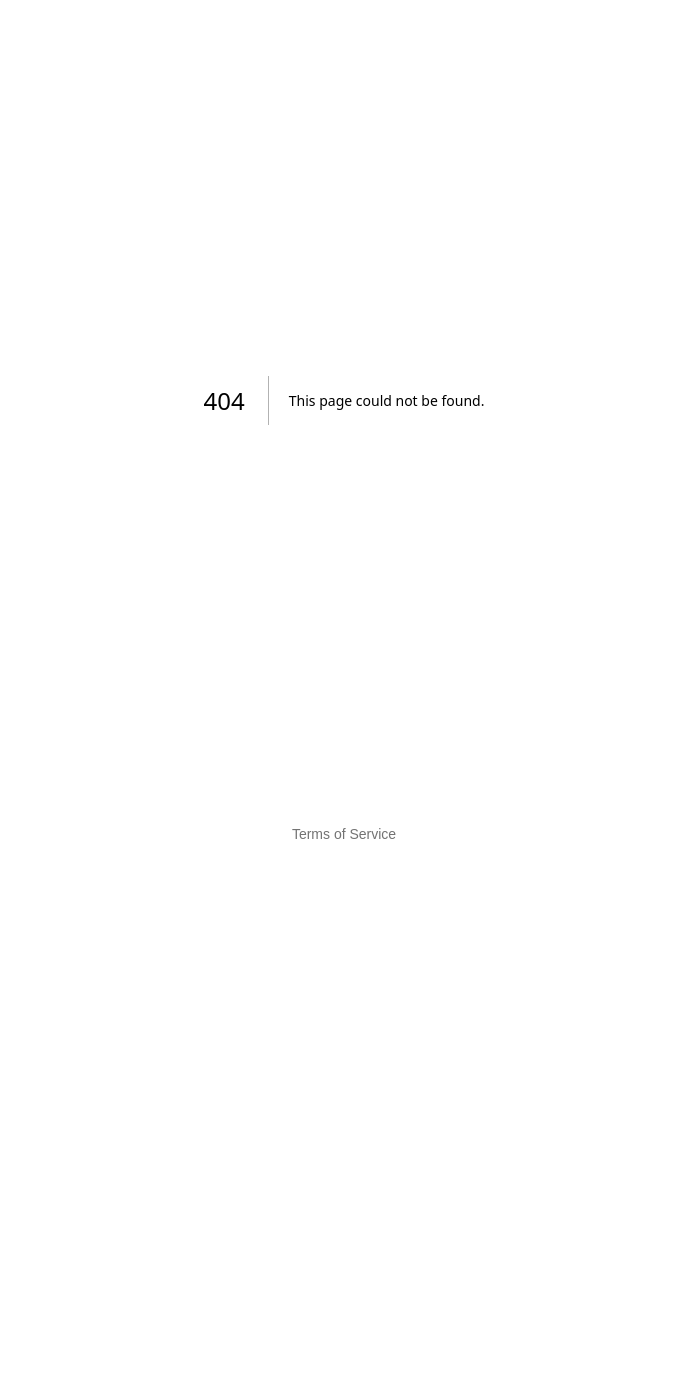
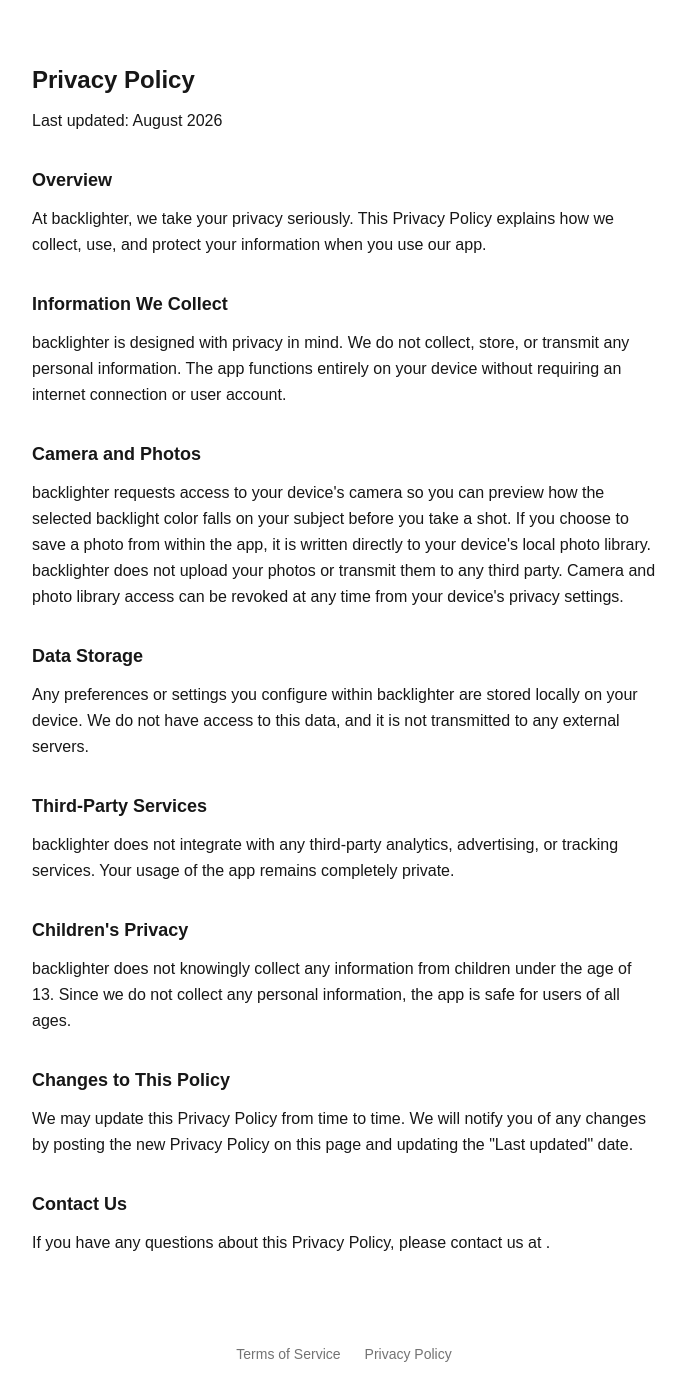
Before and after one commit to jarrensj/backlighter.com, a Next.js app: page /privacy in a window 1280 px wide. Before the commit this address had no page. Shown: the whole page, without its empty margins (296-982 px from the left). Before the commit the page ends 868 px from the top, so only its background shows below. Built offline with nearby package versions, Linux system fonts and the light colour scheme.

Commit message:
Add Privacy Policy page
Adds /privacy rendered from content/privacy.md and links it in the
footer. The contact email again comes from the EMAIL_ADDRESS
environment variable via placeholder substitution.

```diff
--- /dev/null
+++ b/app/privacy/page.tsx
@@ -0,0 +1,16 @@
+import type { Metadata } from "next";
+import { Markdown } from "@/components/markdown";
+import { loadContent } from "@/lib/content";
+
+export const metadata: Metadata = {
+  title: "Privacy Policy — backlighter",
+};
+
+export default async function PrivacyPage() {
+  const { markdown, email } = await loadContent("privacy");
+  return (
+    <main className="mx-auto w-full max-w-2xl flex-1 px-6 py-16">
+      <Markdown markdown={markdown} email={email} />
+    </main>
+  );
+}
--- a/components/footer.tsx
+++ b/components/footer.tsx
@@ -7,6 +7,9 @@ export function Footer() {
       <Link href="/terms" className="hover:underline">
         Terms of Service
       </Link>
+      <Link href="/privacy" className="hover:underline">
+        Privacy Policy
+      </Link>
       {email && (
         <a href={`mailto:${email}`} className="hover:underline">
           {email}
--- /dev/null
+++ b/content/privacy.md
@@ -0,0 +1,35 @@
+# Privacy Policy
+
+Last updated: August 2026
+
+## Overview
+
+At backlighter, we take your privacy seriously. This Privacy Policy explains how we collect, use, and protect your information when you use our app.
+
+## Information We Collect
+
+backlighter is designed with privacy in mind. We do not collect, store, or transmit any personal information. The app functions entirely on your device without requiring an internet connection or user account.
+
+## Camera and Photos
+
+backlighter requests access to your device's camera so you can preview how the selected backlight color falls on your subject before you take a shot. If you choose to save a photo from within the app, it is written directly to your device's local photo library. backlighter does not upload your photos or transmit them to any third party. Camera and photo library access can be revoked at any time from your device's privacy settings.
+
+## Data Storage
+
+Any preferences or settings you configure within backlighter are stored locally on your device. We do not have access to this data, and it is not transmitted to any external servers.
+
+## Third-Party Services
+
+backlighter does not integrate with any third-party analytics, advertising, or tracking services. Your usage of the app remains completely private.
+
+## Children's Privacy
+
+backlighter does not knowingly collect any information from children under the age of 13. Since we do not collect any personal information, the app is safe for users of all ages.
+
+## Changes to This Policy
+
+We may update this Privacy Policy from time to time. We will notify you of any changes by posting the new Privacy Policy on this page and updating the "Last updated" date.
+
+## Contact Us
+
+If you have any questions about this Privacy Policy, please contact us at {{EMAIL_ADDRESS}}.
```
